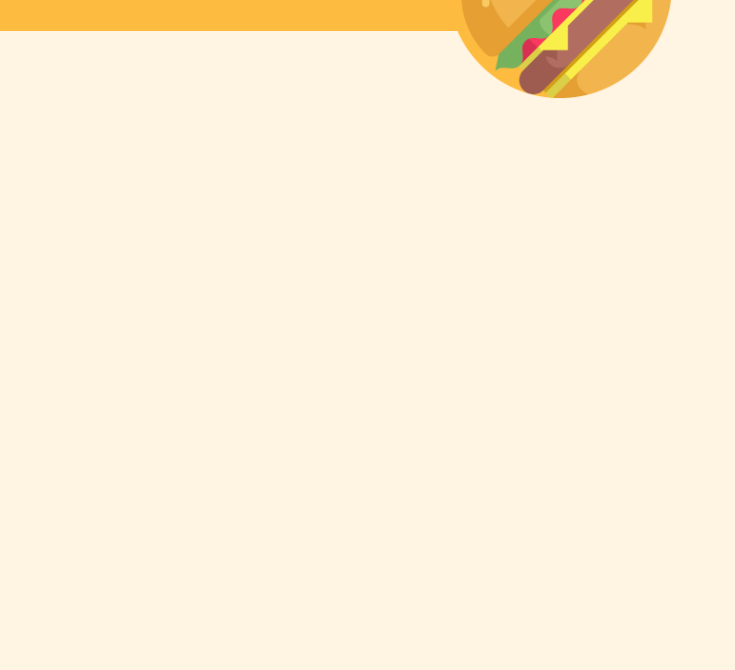
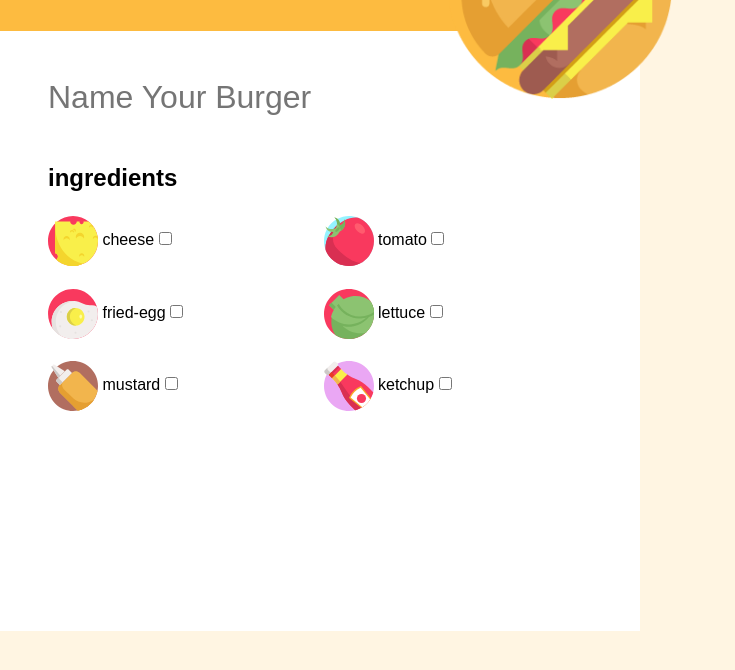
Before and after one commit to Vituz/js-burger, a plain HTML site: page index.html in a window 1280 px wide. Shown: the part 94-764 px from the top of the page, without its empty margins (0-735 px from the left). Drawn offline with Linux system fonts and the light colour scheme.

Commit message:
Add ingredients section

```diff
--- a/assets/css/style.css
+++ b/assets/css/style.css
@@ -15,7 +15,6 @@ body{
 
 .container{
     width: 50%;
-    background-color: #FDBB40;
 }
 
 /***********
@@ -34,6 +33,7 @@ h1{
 
 header .container{
     position: relative;
+    background-color: #FDBB40;
 }
 
 header img {
@@ -43,6 +43,44 @@ header img {
     right: -2rem;
 }
 
- /**********
- /HEADER
- **********/
+/**********
+/HEADER
+**********/
+
+/**********
+MAIN
+**********/
+
+main .container{
+    background-color: white;
+    height: 600px;
+    padding: 3rem;
+}
+
+#burger_name{
+    border: none;
+    font-size: 2rem;
+}
+
+/* Igredients */
+.ingredients{
+    height: 195px;
+    display: flex;
+    justify-content: space-between;
+    flex-direction: column;
+    flex-wrap: wrap;
+}
+
+.ingredients > div > img{
+    vertical-align: middle;
+}
+
+.container h2{
+    margin-top: 3rem;
+    margin-bottom: 1.5rem;
+}
+/* /Ingredients */
+
+/**********
+/MAIN
+**********/
--- a/assets/js/main.js
+++ b/assets/js/main.js
@@ -0,0 +1,33 @@
+var ingredientsEl = [
+    ["cheese", "1"],
+    ["fried-egg", "2"],
+    ["mustard", "0.5"],
+    ["tomato", "1.5"],
+    ["lettuce", "1"],
+    ["ketchup", "0.5"],
+];
+
+function insertIngredient(list, el){
+
+    counter = 0;
+
+    while(counter < list.length){
+
+        el.insertAdjacentHTML('beforeend',
+        `
+        <div class="form-group">
+        <img width="50" src="./assets/img/${list[counter][0] + '.svg'}">
+                <label for="${list[counter][0]}">${list[counter][0]}</label>
+                <input type="checkbox" name="${list[counter][0]}" id="${list[counter][0]}" data-price="${list[counter][1]}">
+        </div>
+        `
+        );
+
+        counter++
+
+    }
+
+}
+
+var ingElement = document.querySelector('.ingredients');
+insertIngredient(ingredientsEl, ingElement);
--- a/index.html
+++ b/index.html
@@ -27,6 +27,18 @@
 
     <!-- Main -->
     <main>
+        <div class="container">
+
+            <input type="text" id="burger_name" placeholder="Name Your Burger">
+
+            <h2>ingredients</h2>
+
+            <div class="ingredients">
+
+            </div>
+
+
+        </div>
 
     </main>
     <!-- /Main -->
```
